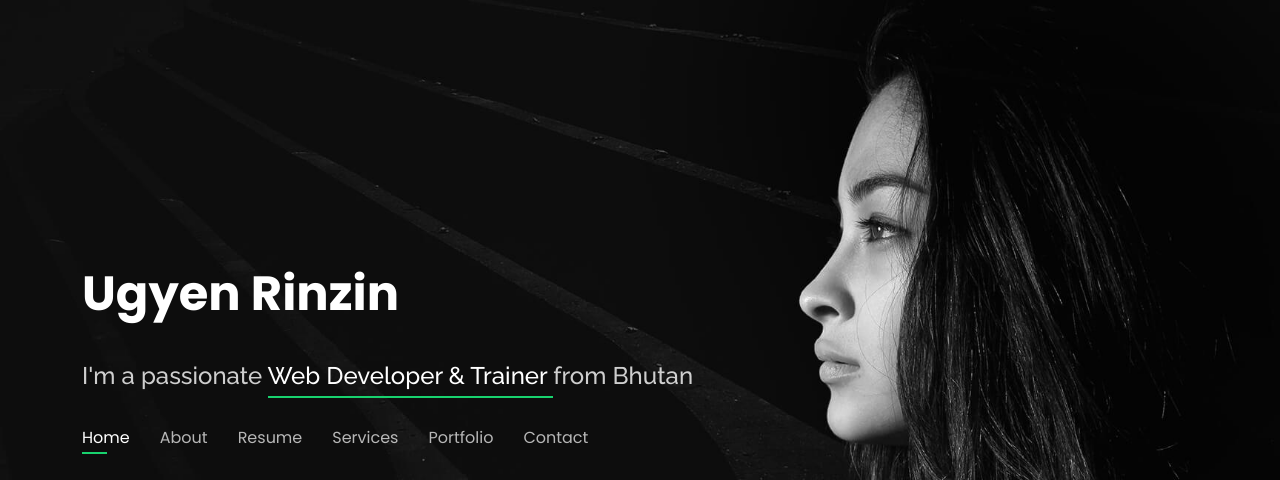
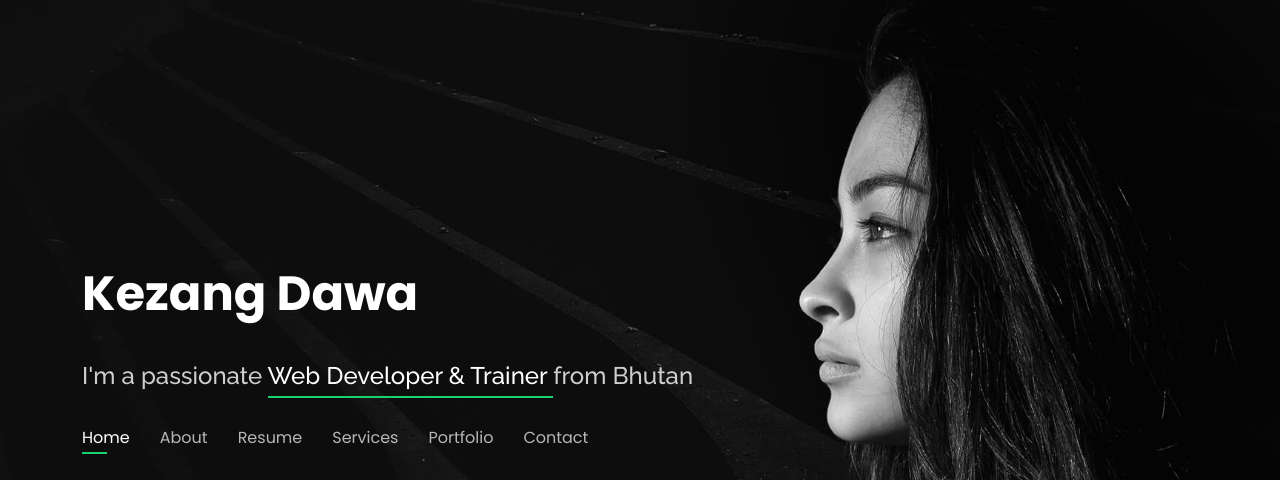
Before and after one commit to kezangdawa506/my_cv, a plain HTML site: page index.html in a window 1280 px wide. Shown: the top 480 px of the page. Drawn offline with nearby package versions, Linux system fonts and the light colour scheme.

Commit message:
Update index.html

```diff
--- a/index.html
+++ b/index.html
@@ -35,7 +35,7 @@
   <header id="header">
     <div class="container">
 
-      <h1><a href="index.html">Ugyen Rinzin</a></h1>
+      <h1><a href="index.html">Kezang Dawa</a></h1>
       <!-- Uncomment below if you prefer to use an image logo -->
       <a href="index.html" class="mr-auto"><img src="assets/img/logo.png" alt="" class="img-fluid"></a>
       <h2> I'm a passionate <span>Web Developer & Trainer </span> from Bhutan</h2>
```
